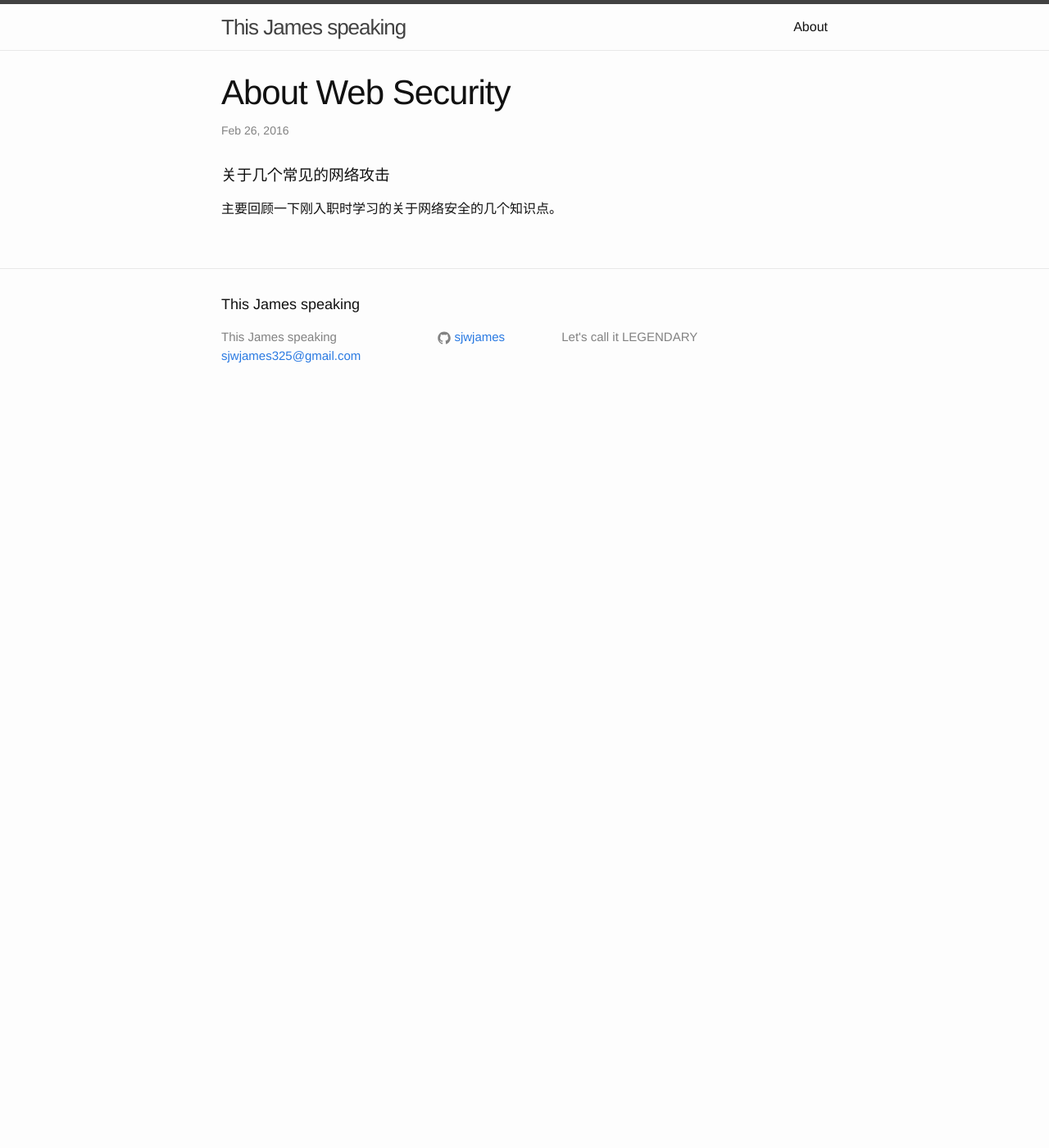
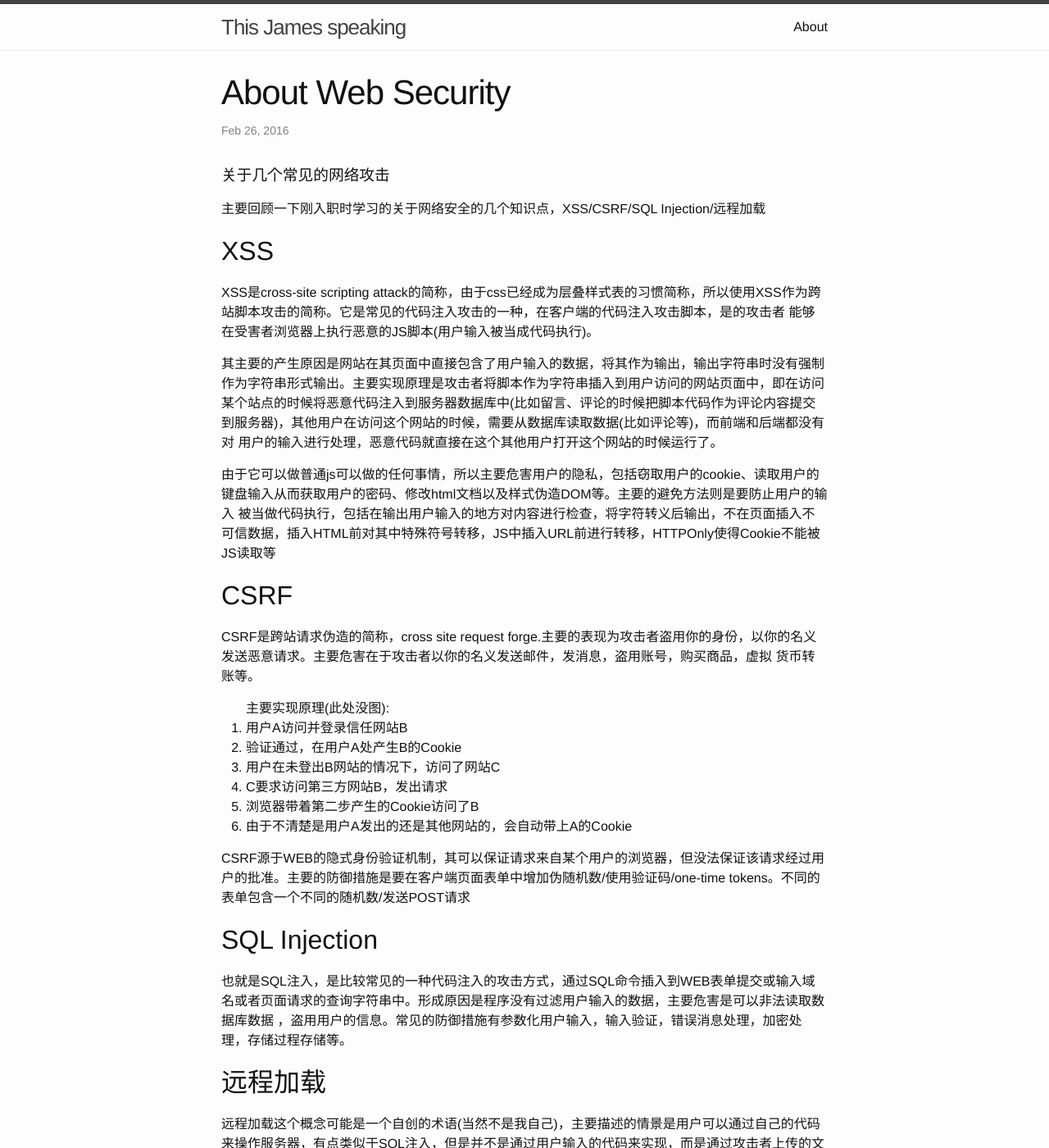
Before and after one commit to sjwjames/jamesSite, a Jekyll site: the page built from _posts/2016-2-26-about-web-attack.html, in a window 1280 px wide and 1400 px high. Shown: the whole window at 82% size. Built offline with Jekyll 4.4.1, drawn with Linux system fonts in a browser that asks for light colours; comment, search, counter and statistics services are not loaded; some of the changed text lies outside the part shown.

Commit message:
web attack

```diff
--- a/_posts/2016-2-26-about-web-attack.html
+++ b/_posts/2016-2-26-about-web-attack.html
@@ -8,6 +8,57 @@ categories: WEB Security
 <section>
     <h1> {{page.title_chinese}}</h1>
     <p>
-        主要回顾一下刚入职时学习的关于网络安全的几个知识点。
+        主要回顾一下刚入职时学习的关于网络安全的几个知识点，XSS/CSRF/SQL Injection/远程加载
+    </p>
+    <p>
+        <h2>XSS</h2>
+        XSS是cross-site scripting attack的简称，由于css已经成为层叠样式表的习惯简称，所以使用XSS作为跨站脚本攻击的简称。它是常见的代码注入攻击的一种，在客户端的代码注入攻击脚本，是的攻击者
+        能够在受害者浏览器上执行恶意的JS脚本(用户输入被当成代码执行)。
+    </p>
+    <p>
+        其主要的产生原因是网站在其页面中直接包含了用户输入的数据，将其作为输出，输出字符串时没有强制作为字符串形式输出。主要实现原理是攻击者将脚本作为字符串插入到用户访问的网站页面中，即在访问
+        某个站点的时候将恶意代码注入到服务器数据库中(比如留言、评论的时候把脚本代码作为评论内容提交到服务器)，其他用户在访问这个网站的时候，需要从数据库读取数据(比如评论等)，而前端和后端都没有对
+        用户的输入进行处理，恶意代码就直接在这个其他用户打开这个网站的时候运行了。
+    </p>
+
+    <p>
+        由于它可以做普通js可以做的任何事情，所以主要危害用户的隐私，包括窃取用户的cookie、读取用户的键盘输入从而获取用户的密码、修改html文档以及样式伪造DOM等。主要的避免方法则是要防止用户的输入
+        被当做代码执行，包括在输出用户输入的地方对内容进行检查，将字符转义后输出，不在页面插入不可信数据，插入HTML前对其中特殊符号转移，JS中插入URL前进行转移，HTTPOnly使得Cookie不能被JS读取等
+    </p>
+    <p>
+        <h2>CSRF</h2>
+    </p>
+        <p>
+            CSRF是跨站请求伪造的简称，cross site request forge.主要的表现为攻击者盗用你的身份，以你的名义发送恶意请求。主要危害在于攻击者以你的名义发送邮件，发消息，盗用账号，购买商品，虚拟
+            货币转账等。
+        </p>
+        <p>
+            <ol>
+                主要实现原理(此处没图):
+                <li>用户A访问并登录信任网站B</li>
+                <li>验证通过，在用户A处产生B的Cookie</li>
+                <li>用户在未登出B网站的情况下，访问了网站C</li>
+                <li>C要求访问第三方网站B，发出请求</li>
+                <li>浏览器带着第二步产生的Cookie访问了B</li>
+                <li>由于不清楚是用户A发出的还是其他网站的，会自动带上A的Cookie</li>
+            </ol>
+        </p>
+        <p>
+            CSRF源于WEB的隐式身份验证机制，其可以保证请求来自某个用户的浏览器，但没法保证该请求经过用户的批准。主要的防御措施是要在客户端页面表单中增加伪随机数/使用验证码/one-time tokens。不同的
+            表单包含一个不同的随机数/发送POST请求
+        </p>
+    <p>
+        <h2>SQL Injection</h2>
+    </p>
+    <p>
+        也就是SQL注入，是比较常见的一种代码注入的攻击方式，通过SQL命令插入到WEB表单提交或输入域名或者页面请求的查询字符串中。形成原因是程序没有过滤用户输入的数据，主要危害是可以非法读取数据库数据
+        ，盗用用户的信息。常见的防御措施有参数化用户输入，输入验证，错误消息处理，加密处理，存储过程存储等。
+    </p>
+    <p>
+        <h2>远程加载</h2>
+    </p>
+    <p>
+        远程加载这个概念可能是一个自创的术语(当然不是我自己)，主要描述的情景是用户可以通过自己的代码来操作服务器，有点类似于SQL注入，但是并不是通过用户输入的代码来实现，而是通过攻击者上传的文件来
+        执行恶意操作，如果站点对用户上传的文件没有进行格式限制并且对服务器端文件夹的读写执行权限进行规定的话，就有可能掺杂攻击者上传的可执行的文件，对服务器端进行破坏。
     </p>
 </section>
```
